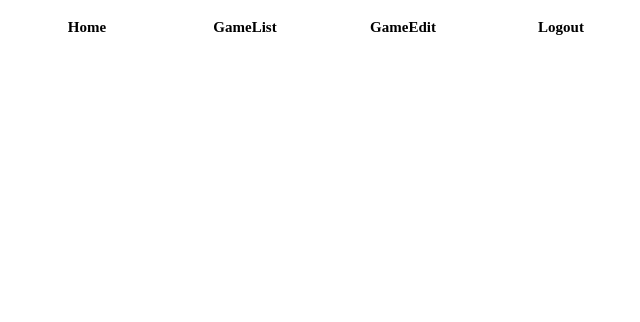
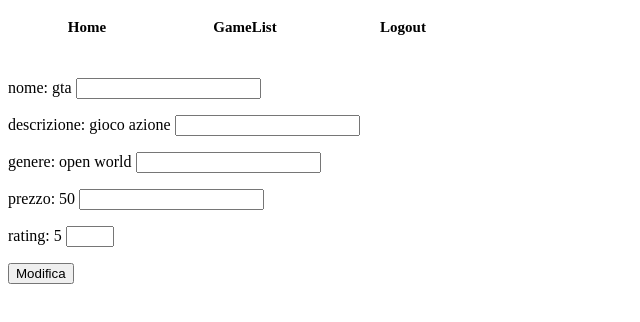
Before and after one commit to amanpreet98singh/Esericizio, an Angular app: page /GameEdit/1 in a window 1280 px wide. Before the commit this address led to /. Shown: the top 322 px of the page, without its empty margins (0-640 px from the left). Built offline with nearby package versions, Linux system fonts and the light colour scheme; sample sign-in values are in the browser's storage.

Commit message:
create edit

```diff
--- a/src/app/app.module.ts
+++ b/src/app/app.module.ts
@@ -16,7 +16,7 @@ const appRoutes: Routes = [
   { path: 'Home', component: HomeComponent, canActivate: [AuthGuardService], },
   { path: 'GameList', component: GameListComponent , canActivate: [AuthGuardService],},
   { path: 'GameDetail/:id', component: GameDetailComponent , canActivate: [AuthGuardService],},
-  { path: 'GameEdit', component: EditGameComponent, canActivate: [AuthGuardService], },
+  { path: 'GameEdit/:id', component: EditGameComponent, canActivate: [AuthGuardService], },
   { path: '', redirectTo: '/Home', pathMatch:'full' }];
 
 
--- a/src/app/components/edit-game/edit-game.component.html
+++ b/src/app/components/edit-game/edit-game.component.html
@@ -1 +1,8 @@
-<p>edit-game works!</p>
+<div>
+    <p>nome: {{game?.name}} <input type="text" #nome></p>
+    <p>descrizione: {{game?.desc}} <input type="text" #desc></p>
+    <p>genere: {{game?.genere}} <input type="text" #genere></p>
+    <p>prezzo: {{game?.prezzo}} <input type="number" #prezzo></p>
+    <p>rating: {{game?.rating}} <input type="number" min=1 max=5 #rating></p>
+    <button (click)="edit(nome.value,desc.value,genere.value,prezzo.value,rating.value)">Modifica</button>
+</div>
--- a/src/app/components/edit-game/edit-game.component.ts
+++ b/src/app/components/edit-game/edit-game.component.ts
@@ -1,4 +1,7 @@
 import { Component, OnInit } from '@angular/core';
+import { GameListServiceService } from 'src/app/services/game-list-service.service';
+import { GameItem } from 'src/app/models/game-item';
+import { ActivatedRoute } from '@angular/router';
 
 @Component({
   selector: 'app-edit-game',
@@ -6,10 +9,36 @@ import { Component, OnInit } from '@angular/core';
   styleUrls: ['./edit-game.component.scss']
 })
 export class EditGameComponent implements OnInit {
+  id:number;
 
-  constructor() { }
+  game:GameItem;
+  gameList:GameItem[]=[];
+  sub: any;
+
+  constructor(private gameListService: GameListServiceService, private route: ActivatedRoute) {
+     this.gameList=gameListService.getGameList();
+  }
 
   ngOnInit(): void {
+    this.sub = this.route.params.subscribe(params => {
+      this.id = +params['id'];
+   });
+   this.game=this.gameListService.getGameItem(this.id);
+  }
+
+  edit(nome:string,desc:string,genere:string,prezzo:number, rating:number){
+    if(nome!="")
+      this.game.name=nome;
+    if(desc!="")
+      this.game.desc=desc;
+    if(genere!="")
+      this.game.genere=genere;
+    if(prezzo!=0)
+      this.game.prezzo=prezzo;
+    if(rating!=0)
+      this.game.rating=rating;
+    this.gameList[this.id-1]=this.game;
+    this.gameListService.setGameList(this.gameList);
   }
 
 }
--- a/src/app/components/game-list/game-list.component.html
+++ b/src/app/components/game-list/game-list.component.html
@@ -1,4 +1,5 @@
 <li *ngFor="let gameItem of gameList">
     nome: {{gameItem.name}}
     <button [routerLink]="['/GameDetail', gameItem.id]">></button>
+    <button [routerLink]="['/GameEdit', gameItem.id]">edit</button>
 </li>
--- a/src/app/components/menu/menu.component.ts
+++ b/src/app/components/menu/menu.component.ts
@@ -16,16 +16,16 @@ export class MenuComponent implements OnInit {
 
   changeName(){
     if(sessionStorage.getItem('login')===null)
-      this.menuList[3].desc='Login';
+      this.menuList[2].desc='Login';
     else
-      this.menuList[3].desc='Logout';
+      this.menuList[2].desc='Logout';
   }
 
   menuList:MenuItem[]=[
     { id:1, desc:"Home", sele: true},
     { id:2, desc:"GameList", sele: false},
-    { id:3, desc:"GameEdit", sele: false},
-    { id:4, desc:"Login", sele:false},
+    //{ id:3, desc:"GameEdit", sele: false},
+    { id:3, desc:"Login", sele:false},
    ]
 
   constructor(private router: Router) { this.changeName();}
@@ -38,7 +38,7 @@ export class MenuComponent implements OnInit {
     for(let MenuItem of this.menuList)
       MenuItem.sele=id === MenuItem.id;
     this.selectedMenuItem.emit(id);
-    if(id===4){
+    if(id===3){
       sessionStorage.removeItem('login');
       this.changeName();
       this.router.navigateByUrl('/Login');
--- a/src/app/services/game-list-service.service.ts
+++ b/src/app/services/game-list-service.service.ts
@@ -19,6 +19,10 @@ export class GameListServiceService {
     return this.gameListStored;
   }
 
+  setGameList(gameList:GameItem[]):void{
+    this.gameListStored=gameList;
+  }
+
   getGameItem(id:number):GameItem{
     return this.gameListStored.find(item => {
       return item.id===id;
```
